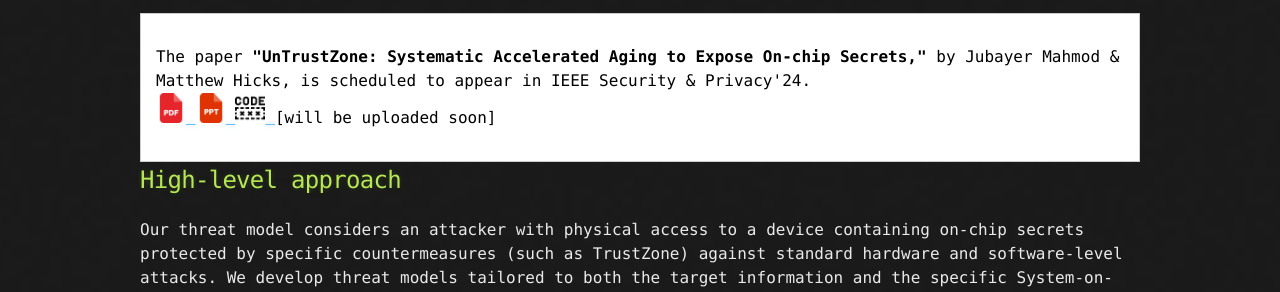
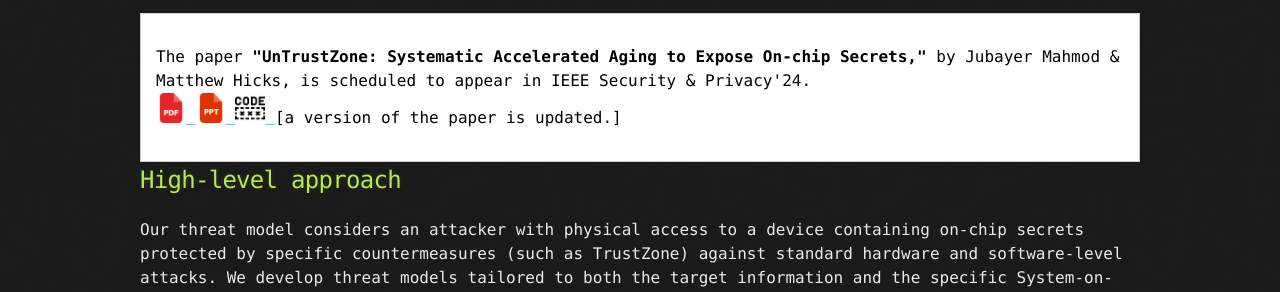
Before and after one commit to FoRTE-Research/UnTrustZone, a Jekyll site: the page built from index.html, in a window 1280 px wide. Shown: the part 416-708 px from the top of the page. Built offline with Jekyll 4.4.1, drawn with Linux system fonts in a browser that asks for light colours.

Commit message:
paper added

```diff
--- a/index.html
+++ b/index.html
@@ -31,8 +31,8 @@
 
         <div style="background-color: white; padding: 15px; border: 1px solid #ccc; color: black;">
           <p>The paper <b>"UnTrustZone: Systematic Accelerated Aging to Expose On-chip Secrets,"</b> by Jubayer Mahmod & Matthew Hicks, is scheduled to appear in IEEE Security & Privacy'24.
-              <br><a href="./docs/paper.pdf" download> <img src="./assets/images/pdf.png" style="width: 30px;"> </a>   <a href="./docs/paper.ppt" download> <img src="./assets/images/ppt.png" style="width: 30px;"> </a>
-              <a href="./docs/paper.ppt" download> <img src="./assets/images/promo.png" style="width: 30px;"> </a> [will be uploaded soon]
+              <br><a href="./docs/UnTrustZone_version_v0.pdf" download> <img src="./assets/images/pdf.png" style="width: 30px;"> </a>   <a href="./docs/paper.ppt" download> <img src="./assets/images/ppt.png" style="width: 30px;"> </a>
+              <a href="./docs/paper.ppt" download> <img src="./assets/images/promo.png" style="width: 30px;"> </a> [a version of the paper is updated.]
           </p>
       </div>
 
```
Also changed, not shown: 1 other file.
